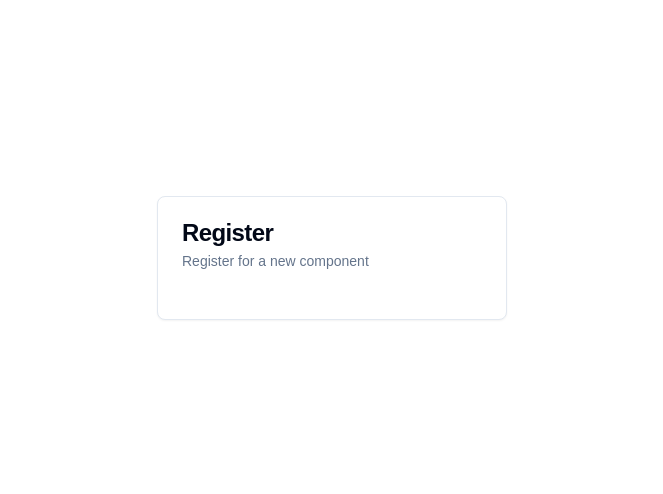
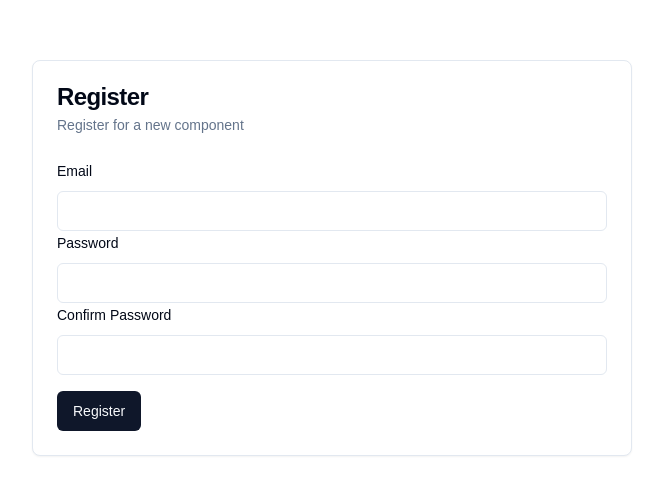
Before and after one commit to ccweerasinghe1994/next-auth, a Next.js app: page /register in a window 1280 px wide. Shown: the part 142-636 px from the top of the page, without its empty margins (308-971 px from the left). Built offline with nearby package versions, Linux system fonts and the light colour scheme.

Commit message:
enhance register page with form fields and validation

```diff
--- a/app/register/page.tsx
+++ b/app/register/page.tsx
@@ -1,5 +1,6 @@
 "use client";
 
+import { Button } from "@/components/ui/button";
 import {
   Card,
   CardContent,
@@ -7,7 +8,15 @@ import {
   CardHeader,
   CardTitle,
 } from "@/components/ui/card";
-import { Form } from "@/components/ui/form";
+import {
+  Form,
+  FormControl,
+  FormField,
+  FormItem,
+  FormLabel,
+  FormMessage,
+} from "@/components/ui/form";
+import { Input } from "@/components/ui/input";
 import { zodResolver } from "@hookform/resolvers/zod";
 import { useForm } from "react-hook-form";
 
@@ -54,14 +63,60 @@ export default function RegisterPage() {
 
   return (
     <main className="flex justify-center items-center min-h-screen">
-      <Card className="w-[350px]">
+      <Card className="sm:w-[300px] md:w-[400px] lg:w-[600px] ">
         <CardHeader>
           <CardTitle>Register</CardTitle>
           <CardDescription>Register for a new component</CardDescription>
         </CardHeader>
         <CardContent>
           <Form {...form}>
-            <form onSubmit={form.handleSubmit(handleSubmit)}></form>
+            <form onSubmit={form.handleSubmit(handleSubmit)}>
+              <FormField
+                control={form.control}
+                name="email"
+                render={({ field }) => (
+                  <FormItem>
+                    <FormLabel>Email</FormLabel>
+                    <FormControl>
+                      <Input {...field} type="email" />
+                    </FormControl>
+                    <FormMessage />
+                  </FormItem>
+                )}
+              />
+
+              <FormField
+                control={form.control}
+                name="password"
+                render={({ field }) => (
+                  <FormItem>
+                    <FormLabel>Password</FormLabel>
+                    <FormControl>
+                      <Input {...field} type="password" />
+                    </FormControl>
+                    <FormMessage />
+                  </FormItem>
+                )}
+              />
+
+              <FormField
+                control={form.control}
+                name="confirmPassword"
+                render={({ field }) => (
+                  <FormItem>
+                    <FormLabel>Confirm Password</FormLabel>
+                    <FormControl>
+                      <Input {...field} type="password" />
+                    </FormControl>
+                    <FormMessage />
+                  </FormItem>
+                )}
+              />
+
+              <Button type="submit" className="mt-4">
+                Register
+              </Button>
+            </form>
           </Form>
         </CardContent>
       </Card>
```
